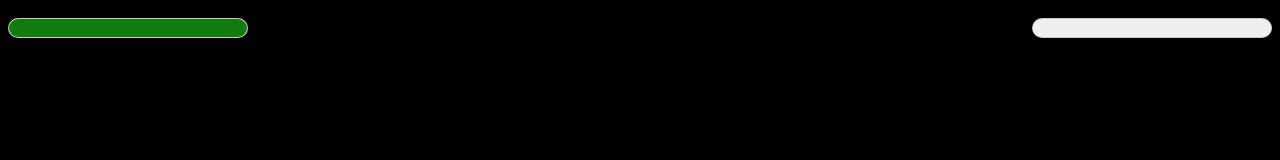
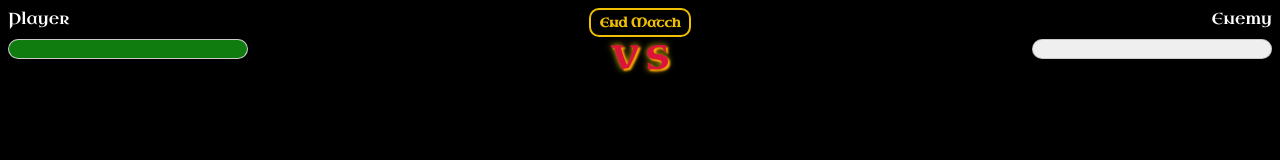
Before and after one commit to aldwin101/mythic-arena, a website: page arena.html in a window 1280 px wide. Drawn offline with Linux system fonts and the light colour scheme.

Commit message:
feat(arena): add end match button, navigate back to character-select.html, player/enemy label and VS label

```diff
--- a/arena.html
+++ b/arena.html
@@ -16,6 +16,7 @@
   </div>
   <main class="battle-field">
     <section class="player-container">
+      <p>Player</p>
       <meter
         class="player-health"
         min="0"
@@ -31,7 +32,17 @@
       <img class="player-img" src="" alt="">
     </section>
 
+    <section class="vs-container">
+      <a href="character-select.html" class="end-match-btn">
+        End Match
+      </a>
+      <h1 class="vs-text">
+        <span>V</span> <span>S</span>
+      </h1>
+    </section>
+
     <section class="enemy-container">
+      <p>Enemy</p>
       <meter
         class="enemy-health"
         min="0"
--- a/sass/_arena.scss
+++ b/sass/_arena.scss
@@ -21,15 +21,16 @@ html {
   background-position: center;
   .battle-field {
     display: grid;
-    grid-template-columns: 1fr 1fr;
+    grid-template-columns: 1fr auto 1fr;
     height: 100%;
     padding: 1rem;
+
+
 
     .player-container {
       display: flex;
       flex-direction: column;
       height: 100%;
-
     }
 
     .enemy-container {
@@ -45,6 +46,32 @@ html {
       margin-top: auto;
     }
 
+    .player-name, .enemy-name {
+      font-size: 1.2em;
+      text-shadow: variables.$text-shadow;
+      font-weight: bold;
+    }
+
+    .vs-container {
+      display: flex;
+      flex-direction: column;
+      align-items: center;
+      a {
+        font-size: .8em;
+        color: variables.$primary-color;
+        font-weight: bold;
+        text-decoration: none;
+        border: 2px solid variables.$primary-color;
+        border-radius: 10px;
+        padding: 0.5rem 1rem;
+      }
+      .vs-text {
+        font-size: 2em;
+        color: #DC143C;
+        text-shadow: variables.$text-shadow;
+        font-weight: bold;
+      }
+    }
   }
 }
 
--- a/sass/_variables.scss
+++ b/sass/_variables.scss
@@ -5,6 +5,8 @@ $secondary-color: #ff6347;
 $button-font-color: #000000;
 $font-primary: 'Uncial Antiqua', cursive;
 $font-secondary: 'Cormorant Garamond', sans-serif;
+$text-shadow: 2px 2px 2px #FFA500,
+              0 0 6px #FFD700;
 
 
 $breakpoint-tablet: 600px;
```
Also changed, not shown: css/main.css, 1 other file.
